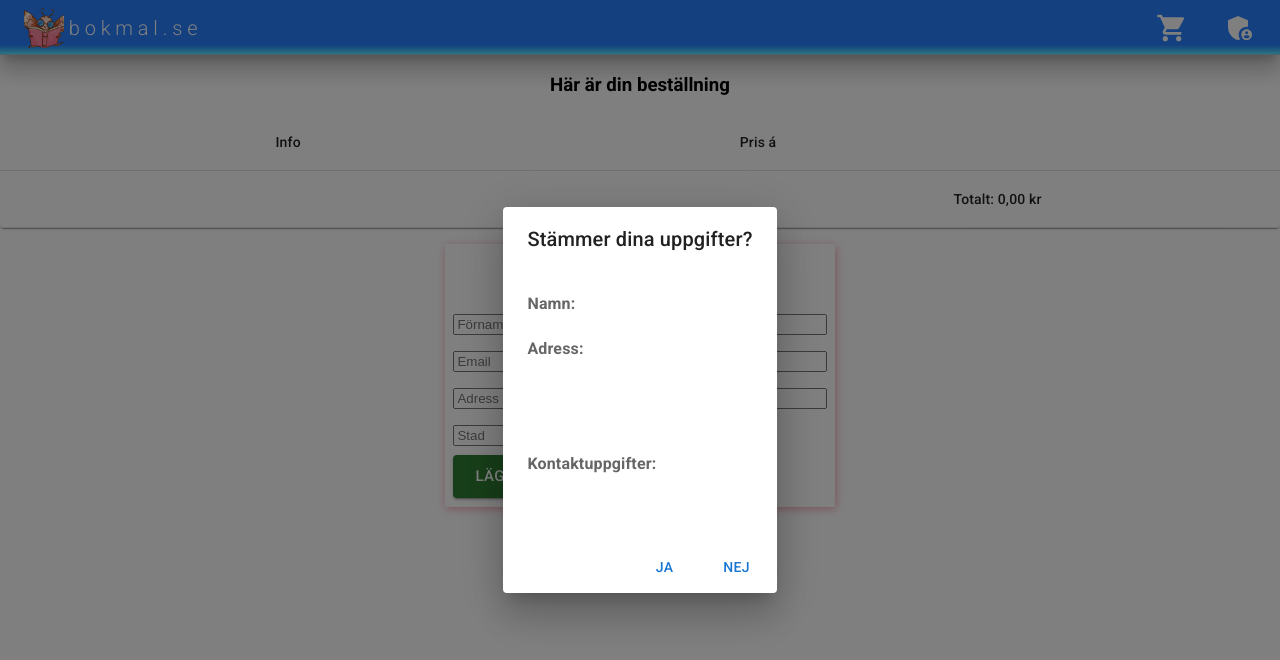
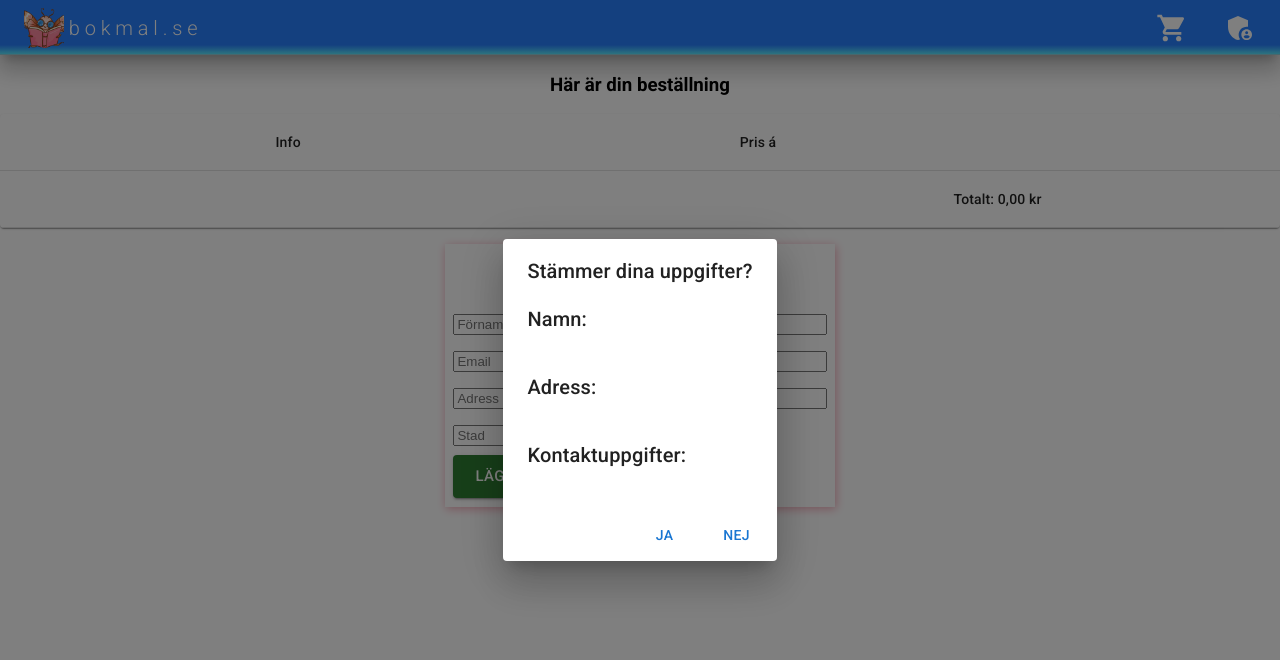
Before and after one commit to Banjo1337/Webshop, a React (Vite) app: page /checkout in a window 1280 px wide. Both pictures are taken after a click on the button "BEKRÄFTA". Shown: the top 660 px of the page. Built offline with nearby package versions, Linux system fonts and the light colour scheme.

Commit message:
changed to typography in dialog to get rid of warning 'h4 cannot be a descendant of p'

```diff
--- a/src/components/dialogs/DialogPopup.tsx
+++ b/src/components/dialogs/DialogPopup.tsx
@@ -10,6 +10,7 @@ import { useTheme } from "@mui/material/styles";
 import { User } from "../Models";
 import { Link } from "react-router-dom";
 import { useCart } from "../../contexts/CartContext";
+import { Typography } from "@mui/material";
 
 export default function ResponsiveDialog() {
   const user: User = JSON.parse(window.localStorage.getItem("user") || "{}");
@@ -44,19 +45,37 @@ export default function ResponsiveDialog() {
       >
         <DialogTitle id='responsive-dialog-title'>{"Stämmer dina uppgifter?"}</DialogTitle>
         <DialogContent>
-          <DialogContentText>
-            <h4>Namn: </h4>
-            <p>
-              {user.firstName} {user.lastName}
-            </p>
-            <h4>Adress: </h4>
-            {user.address} <br />
-            {user.postcode} {user.city} <br />
-            <h4>Kontaktuppgifter: </h4>
+          <Typography variant="h6" component="p">
+            Namn:
+          </Typography>
+          <br />
+          <Typography variant="subtitle1" component="p">
+            {user.firstName} {user.lastName}
+          </Typography>
+          <br />
+
+          <Typography variant="h6" component="p">
+            Adress:
+          </Typography>
+          <br />
+          <Typography variant="subtitle1" component="p">
+            {user.address}
+          </Typography>
+          <Typography variant="subtitle1" component="p">
+            {user.postcode} {user.city}
+          </Typography>
+          <br />
+
+          <Typography variant="h6" component="p">
+            Kontaktuppgifter:
+          </Typography>
+          <br />
+          <Typography variant="subtitle1" component="p">
             {user.email}
-            <br />
+          </Typography>
+          <Typography variant="subtitle1" component="p">
             {user.phone}
-          </DialogContentText>
+          </Typography>
         </DialogContent>
         <DialogActions>
           <Link to='/orderconfirmation'>
```
